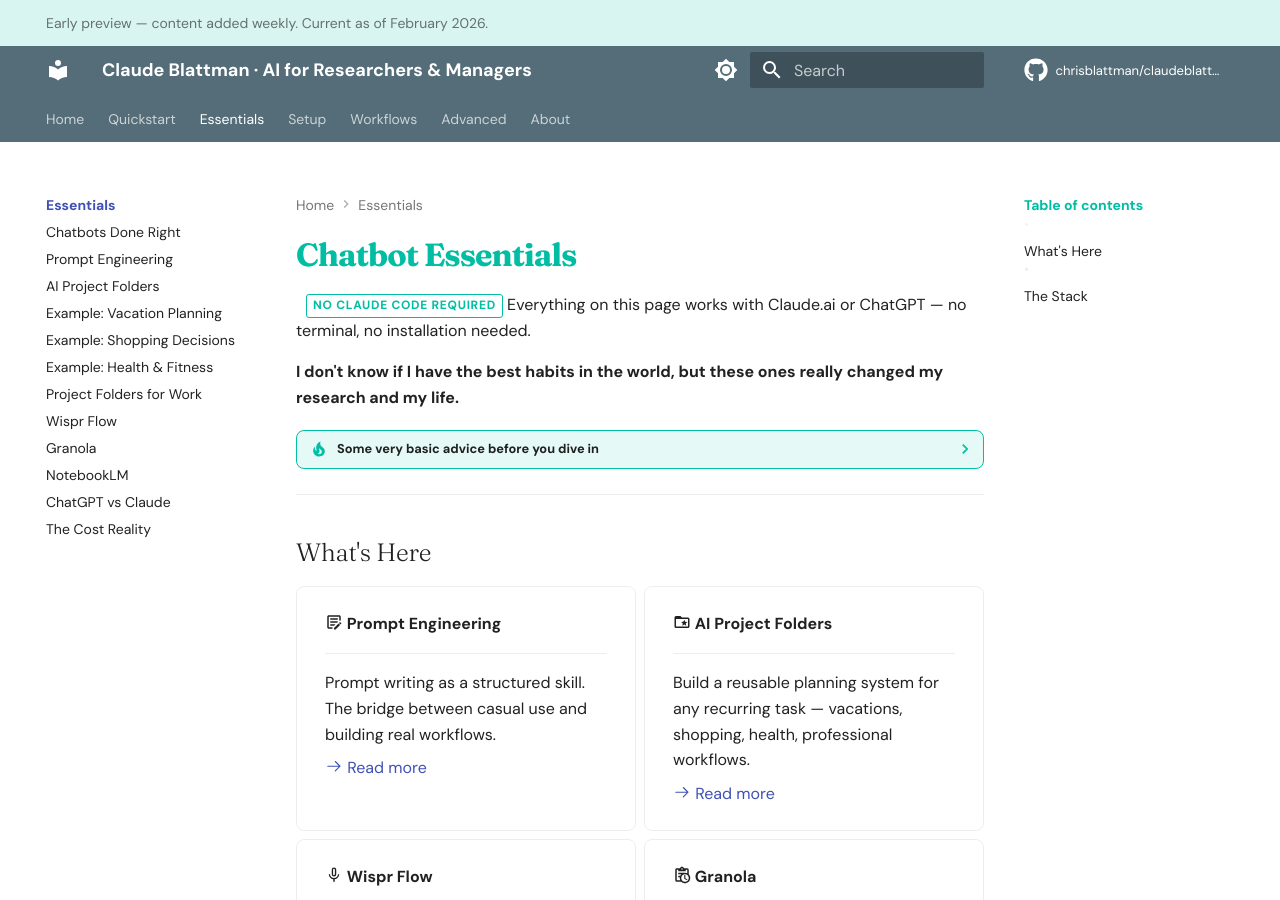
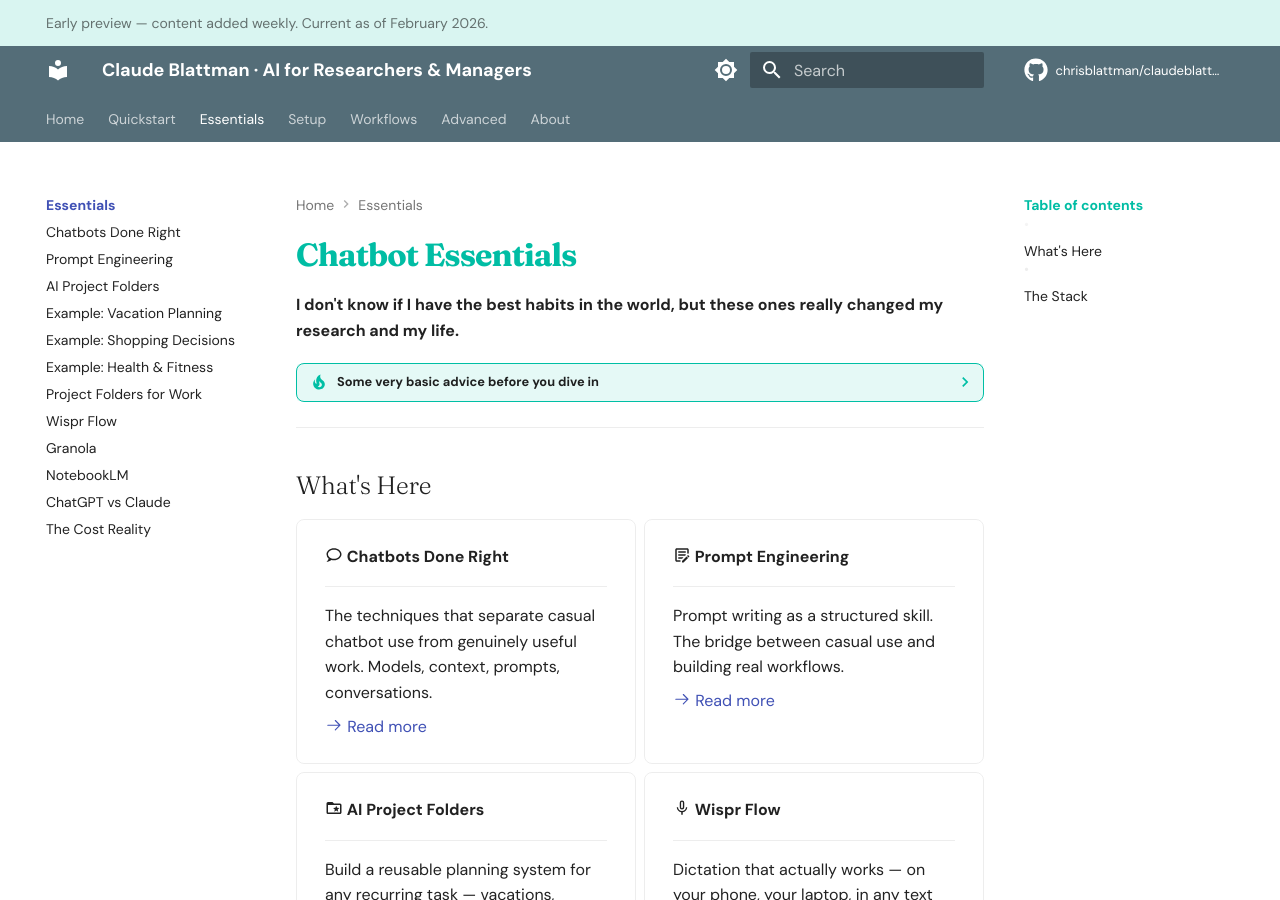
Before and after one commit to XiongfeiLi6/claudeblattman, an MkDocs documentation site: the page built from docs/essentials/index.md, in a window 1280 px wide and 900 px high. Built offline with MkDocs 1.6.1 and Material for MkDocs 9.7.7, drawn with Linux system fonts in a browser that asks for light colours; comment, search, counter and statistics services are not loaded.

Commit message:
Add Chatbots Done Right card to Essentials index, remove badge
Co-Authored-By: Claude Opus 4.6 <noreply@anthropic.com>

```diff
--- a/docs/essentials/index.md
+++ b/docs/essentials/index.md
@@ -1,6 +1,4 @@
 # Chatbot Essentials
-
-<span class="badge-teal">No Claude Code required</span> Everything on this page works with Claude.ai or ChatGPT — no terminal, no installation needed.
 
 **I don't know if I have the best habits in the world, but these ones really changed my research and my life.**
 
@@ -21,6 +19,14 @@
 ## What's Here
 
 <div class="grid cards" markdown>
+
+-   **:material-chat-outline: Chatbots Done Right**
+
+    ---
+
+    The techniques that separate casual chatbot use from genuinely useful work. Models, context, prompts, conversations.
+
+    [:octicons-arrow-right-24: Read more](chatbots.md)
 
 -   **:material-text-box-edit-outline: Prompt Engineering**
 
```
